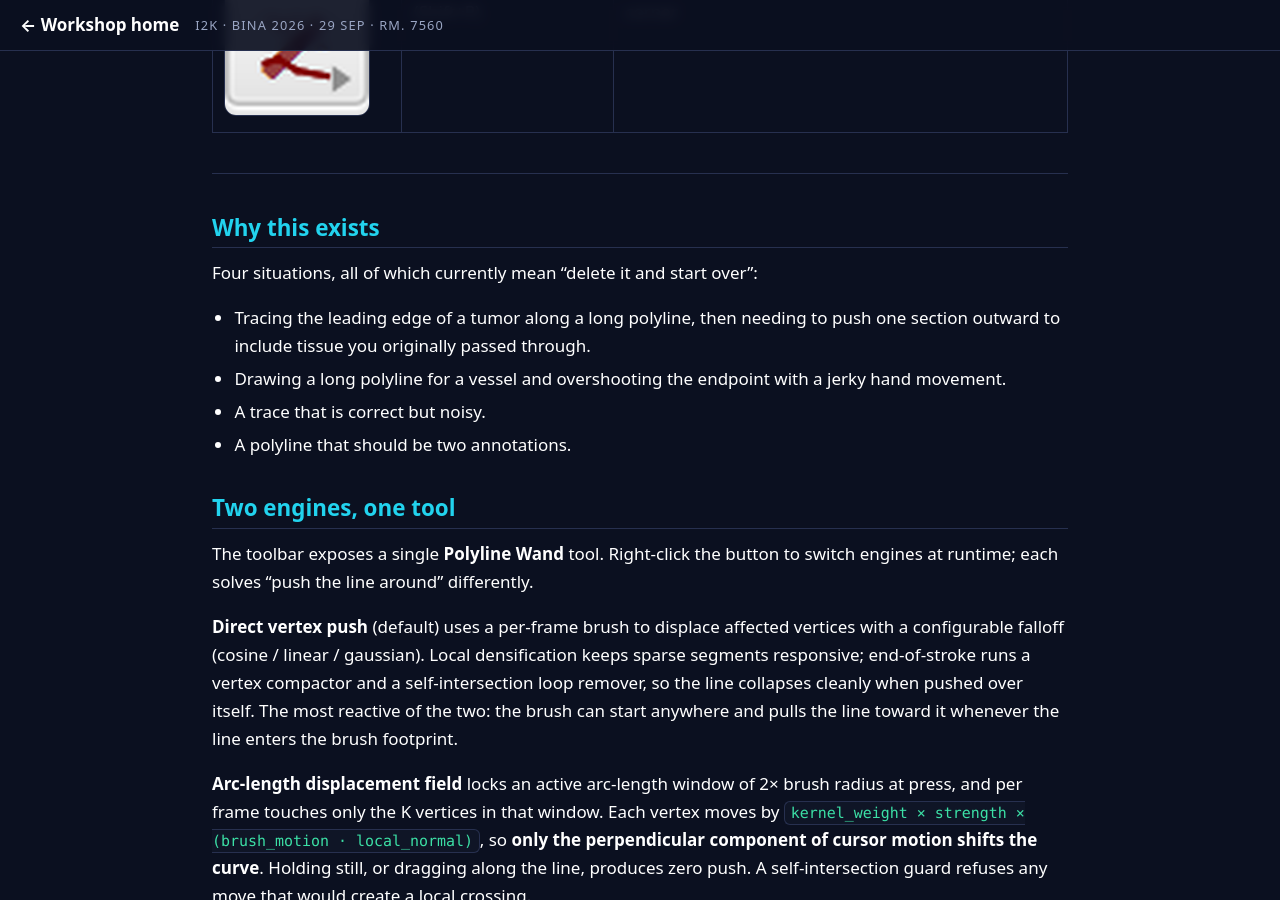
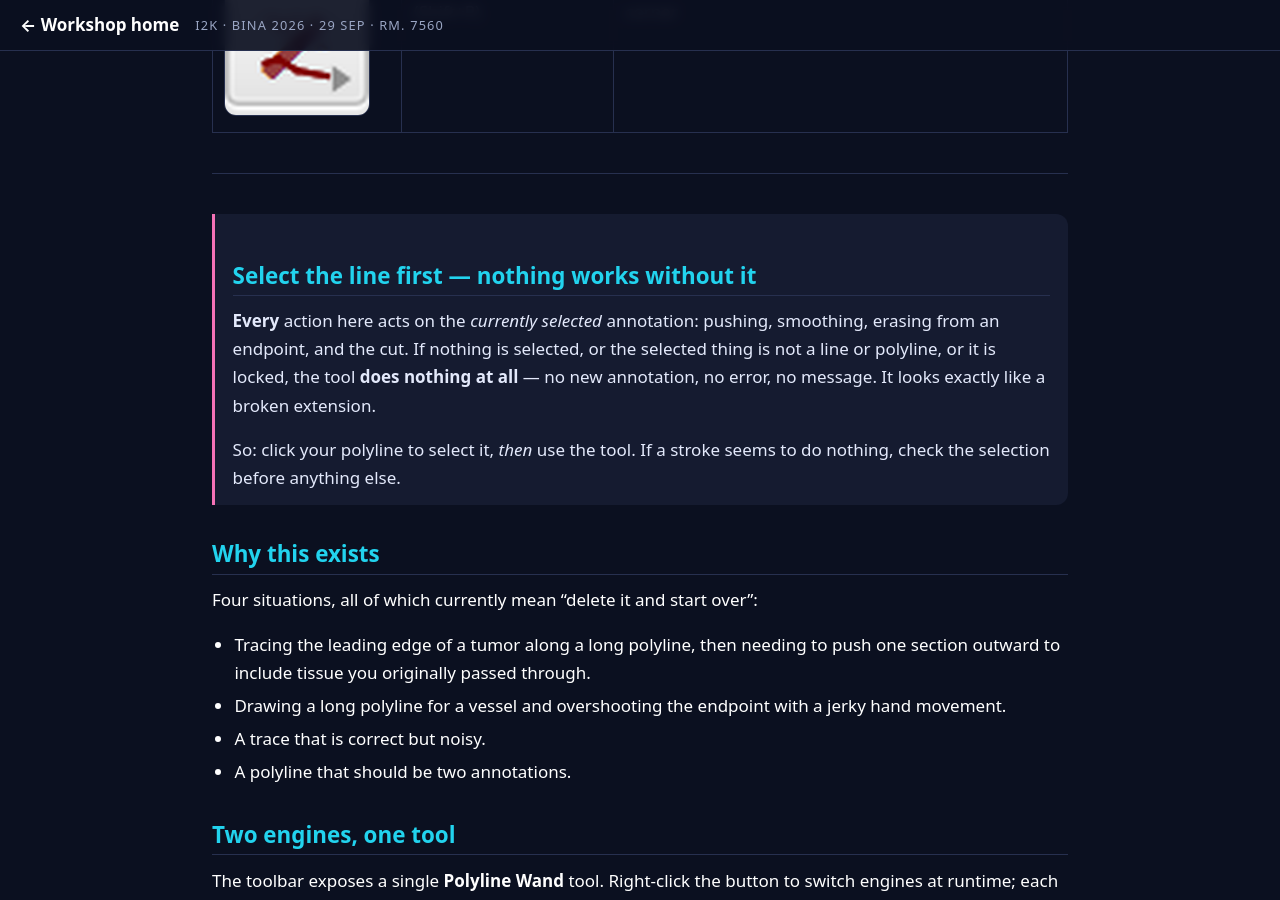
Before and after one commit to MichaelSNelson/BINA-I2K-2026-QuPath-Extensions, a Jekyll site: the page built from docs/06-polyline-wand.md, in a window 1280 px wide and 900 px high, scrolled down 1756 px. Built offline with Jekyll 4.4.1, drawn with Linux system fonts in a browser that asks for light colours; some of the changed text lies outside the part shown.

Commit message:
Both wands: say up front that they act on the selected object
A user tried to modify an existing annotation without selecting it. The two
tools fail differently and neither failure explains itself:

- Polyline Wand does nothing whatsoever. onPress returns immediately unless
  the selection is an unlocked annotation whose ROI is a line or polyline,
  so push, smooth, erase-from-endpoint and the cut are all dead with no new
  object, no error and no message. Indistinguishable from a broken install.
- Wizard Wand is a brush, so with nothing selected it silently starts a NEW
  annotation rather than extending the existing one. Its post-processing
  (hole filling, smoothing) also bails when getSelectedObject() is not an
  editable area annotation.

Each guide now says this before the exercise, and the polyline exercise says
to select the line in step 1 instead of assuming it.

Not asserted, because this repo cannot confirm them: the erase modifier key,
which comes from QuPath's BrushToolEventHandler, and the selection highlight
colour.

Claude-Session: https://claude.ai/code/session_01KwiACUr5MacuDvqp74c96o

```diff
--- a/docs/06-polyline-wand.md
+++ b/docs/06-polyline-wand.md
@@ -40,6 +40,16 @@ installed them, so match the icon rather than the position:
 | <img src="../images/icon-polyline-wand.png" alt="" height="22"> | **Polyline Wand** (Shift+P) | Crosses a line, and has a small grey arrow in the corner |
 
 ---
+
+> ## Select the line first — nothing works without it
+>
+> **Every** action here acts on the *currently selected* annotation: pushing, smoothing,
+> erasing from an endpoint, and the cut. If nothing is selected, or the selected thing is not
+> a line or polyline, or it is locked, the tool **does nothing at all** — no new annotation,
+> no error, no message. It looks exactly like a broken extension.
+>
+> So: click your polyline to select it, *then* use the tool. If a stroke
+> seems to do nothing, check the selection before anything else.
 
 ## Why this exists
 
@@ -128,7 +138,8 @@ Install from the **LOCI QuPath Extensions** catalog, then restart QuPath. Full s
 Like the Wizard Wand this is a toolbar tool: with an image open, press **Shift+P**.
 
 
-1. Draw a long polyline along a tissue boundary with QuPath's normal polyline tool. Deliberately
+1. Draw a long polyline along a tissue boundary with QuPath's normal polyline tool, then
+   **click it to select it** — everything below needs it selected. Deliberately
    overshoot the end.
 2. Press **Shift+P**. Start a stroke *near the overshot endpoint* and the line erases backwards.
 3. Find a section where your trace cuts a corner. Push it outward with the default engine.
```
Also changed, not shown: docs/05-wizard-wand.md (+5 -0 lines).
